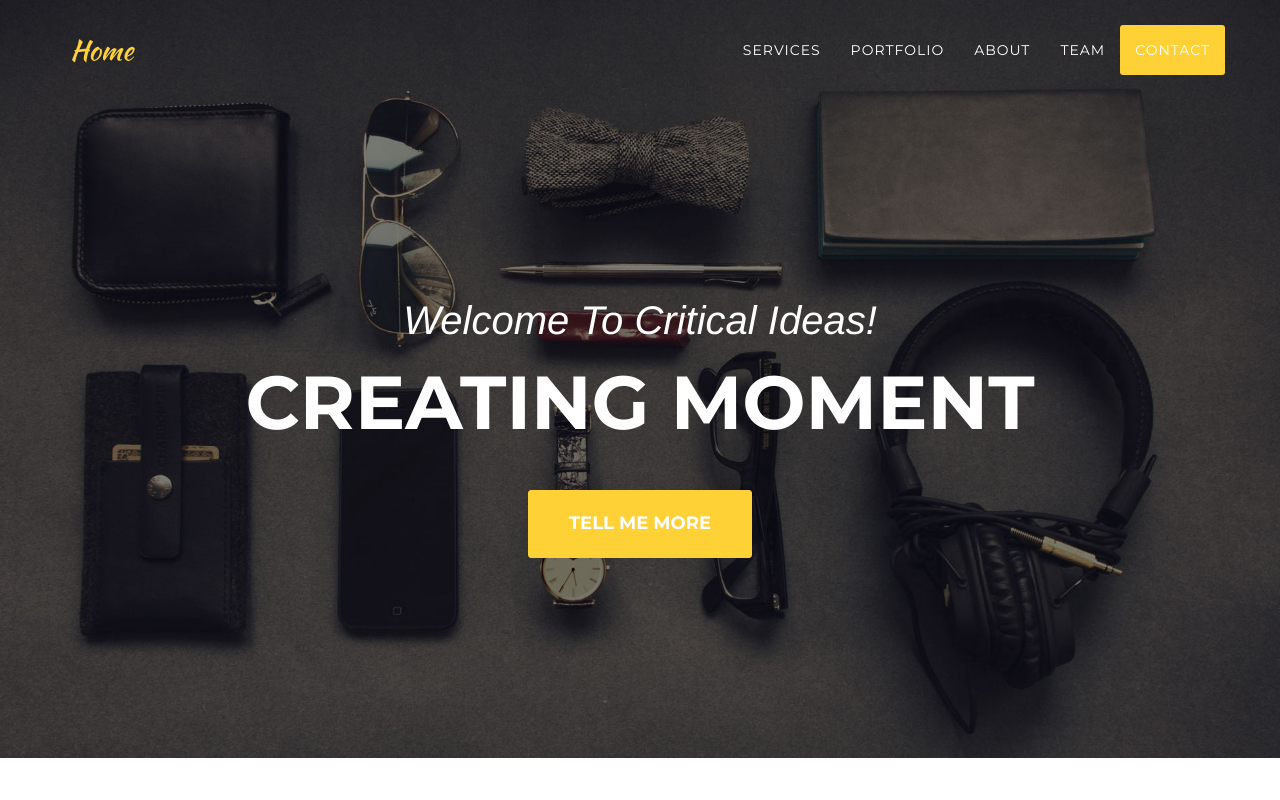
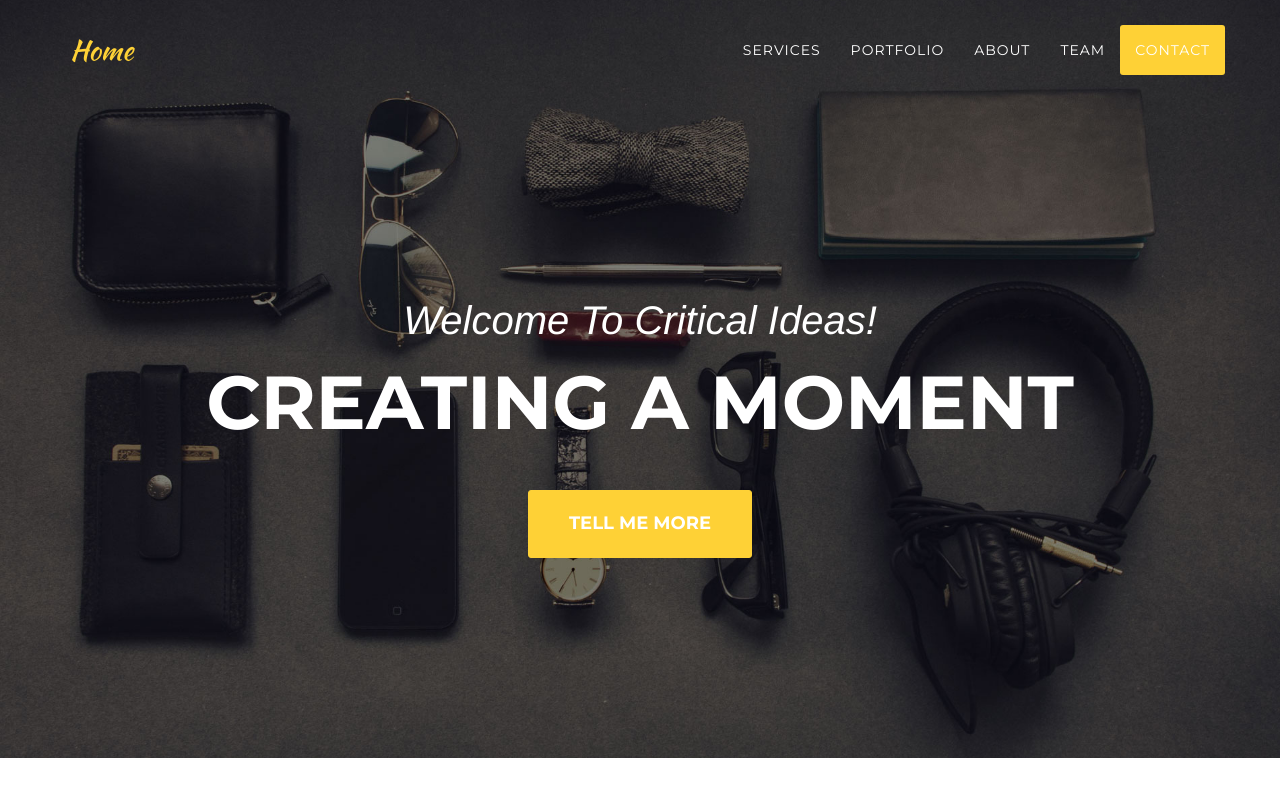
Before and after one commit to ishakabujamin/intro, a plain HTML site: page index.html in a window 1280 px wide. Shown: the top 800 px of the page. Drawn offline with nearby package versions, Linux system fonts and the light colour scheme; a web font is replaced by a local one.

Commit message:
tambah "a"
heading

```diff
--- a/index.html
+++ b/index.html
@@ -82,7 +82,7 @@
         <div class="container">
             <div class="intro-text">
                 <div class="intro-lead-in">Welcome To Critical Ideas!</div>
-                <div class="intro-heading">Creating moment</div>
+                <div class="intro-heading">Creating a moment</div>
                 <a href="#services" class="page-scroll btn btn-xl">Tell Me More</a>
             </div>
         </div>
```
